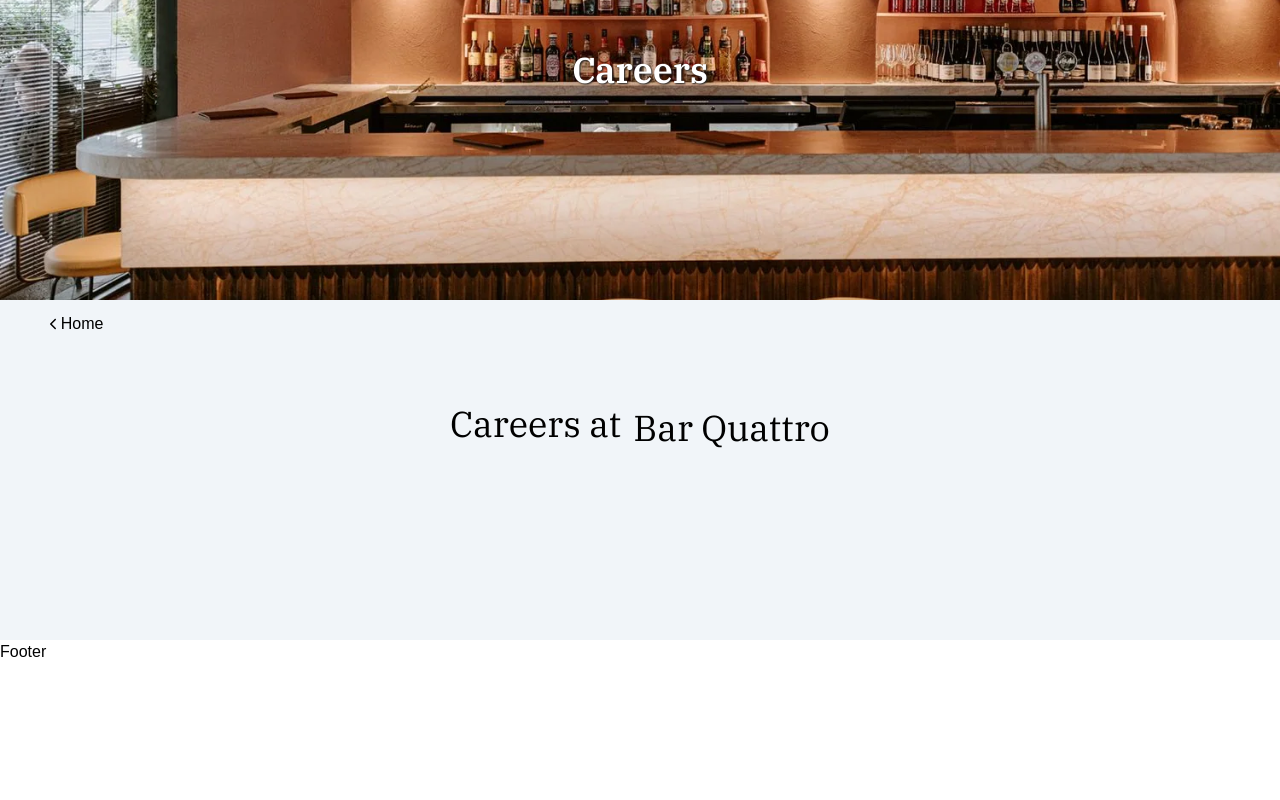
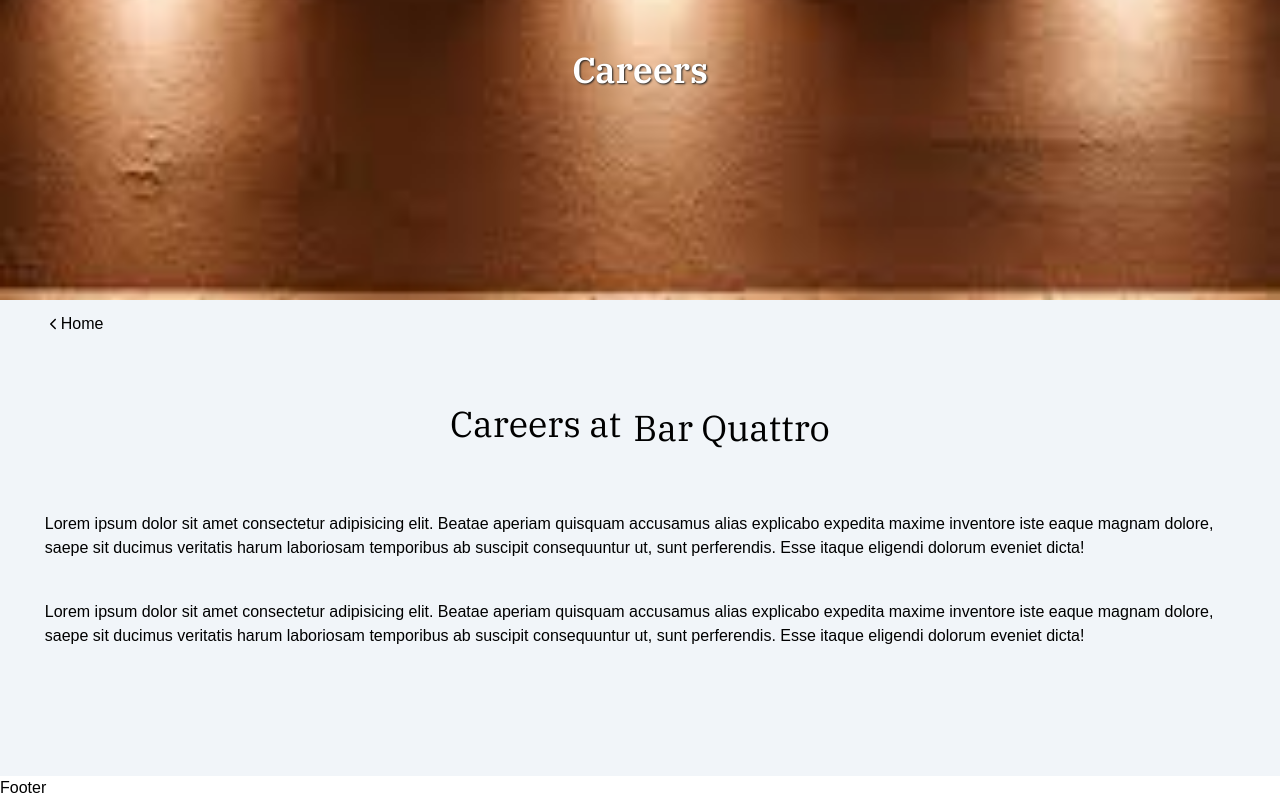
Before and after one commit to Hyemee1021/barQuatrro, a React (Vite) app: page /careers in a window 1280 px wide. Shown: the part 314-1114 px from the top of the page. Before the commit the page ends 978 px from the top, so only its background shows below. Built offline with nearby package versions, Linux system fonts and the light colour scheme.

Commit message:
career page layout complete and add back to top functionality

```diff
--- a/src/components/Submenu.jsx
+++ b/src/components/Submenu.jsx
@@ -14,12 +14,12 @@
         <ul className="w-[100%] p-4">
           <Link to="/menu">
             <li className="hover:w-full py-1 cursor-pointer hover:bg-slate-100">
-              Menu1
+              Menu
             </li>
           </Link>
           <Link to="/functions">
             <li className="py-1 hover:w-full cursor-pointer hover:bg-slate-100">
-              What's one
+              What's on
             </li>
           </Link>
           <Link to="/contact">
--- a/src/pages/Careers.jsx
+++ b/src/pages/Careers.jsx
@@ -1,4 +1,4 @@
-import React from "react";
+import React, { useEffect, useState } from "react";
 import Slider from "react-slick";
 import photo1 from "../assets/bar2.jpg";
 import photo2 from "../assets/bar1.webp";
@@ -19,12 +19,41 @@
     slidesToShow: 1, // Number of slides visible
     slidesToScroll: 1, // Number of slides to scroll per click
     autoplay: true, // Automatically change slides
-    autoplaySpeed: 3000, // Time between slides
+    autoplaySpeed: 2000, // Time between slides
   };
 
+  const [isvisible, setIsVisible] = useState(false);
+
+  const handleScroll = () => {
+    if (window.scrollY > 100) {
+      setIsVisible(true);
+    } else {
+      setIsVisible(false);
+    }
+  };
+
+  const backToTop = () => {
+    window.scrollTo({ top: 0, behavior: "smooth" });
+  };
+
+  useEffect(() => {
+    window.addEventListener("scroll", handleScroll);
+
+    return () => window.removeEventListener("scroll", handleScroll);
+  }, []);
+
   return (
-    <main className="bg-slate-100 pb-32">
-      <div className=" h-[30vh] md:h-[70vh] ">
+    <main className="bg-slate-100 pb-32 h-full">
+      {isvisible && (
+        <div
+          className="fixed top-0 z-10 w-[100%] bg-white shadow-md  p-3 flex items-center justify-center gap-2 cursor-pointer"
+          onClick={backToTop}
+        >
+          <IoIosArrowUp />
+          Back to the top
+        </div>
+      )}
+      <div className=" h-[30vh] md:h-[70vh]  ">
         <Slider {...settings}>
           <div>
             <img
@@ -66,6 +95,20 @@
             <h1 className="text-4xl title_2 ">Careers at </h1>
             <h1 className="text-4xl title_2 mt-2  ">Bar Quattro</h1>
           </div>
+          <p>
+            Lorem ipsum dolor sit amet consectetur adipisicing elit. Beatae
+            aperiam quisquam accusamus alias explicabo expedita maxime inventore
+            iste eaque magnam dolore, saepe sit ducimus veritatis harum
+            laboriosam temporibus ab suscipit consequuntur ut, sunt perferendis.
+            Esse itaque eligendi dolorum eveniet dicta!
+          </p>
+          <p className="mt-10">
+            Lorem ipsum dolor sit amet consectetur adipisicing elit. Beatae
+            aperiam quisquam accusamus alias explicabo expedita maxime inventore
+            iste eaque magnam dolore, saepe sit ducimus veritatis harum
+            laboriosam temporibus ab suscipit consequuntur ut, sunt perferendis.
+            Esse itaque eligendi dolorum eveniet dicta!
+          </p>
         </div>
       </div>
     </main>
--- a/src/pages/Functions.jsx
+++ b/src/pages/Functions.jsx
@@ -6,6 +6,7 @@
 import { IoIosArrowBack } from "react-icons/io";
 import { IoIosArrowUp } from "react-icons/io";
 import { Link } from "react-router-dom";
+
 const Functions = () => {
   const [isvisible, setIsVisible] = useState(false);
 
@@ -34,6 +35,7 @@
   return (
     <main className="bg-slate-100 pb-32">
       {/* back to  top */}
+
       {isvisible && (
         <div
           className="fixed top-0 z-10 w-[100%] bg-white shadow-md  p-3 flex items-center justify-center gap-2 cursor-pointer"
--- a/src/pages/Home.jsx
+++ b/src/pages/Home.jsx
@@ -1,5 +1,6 @@
 import React from "react";
 import heroPhoto from "../assets/bar1.webp";
+import Functions from "./Functions";
 const Home = () => {
   return (
     <main>
```
Also changed, not shown: src/pages/Menu.jsx (added).
